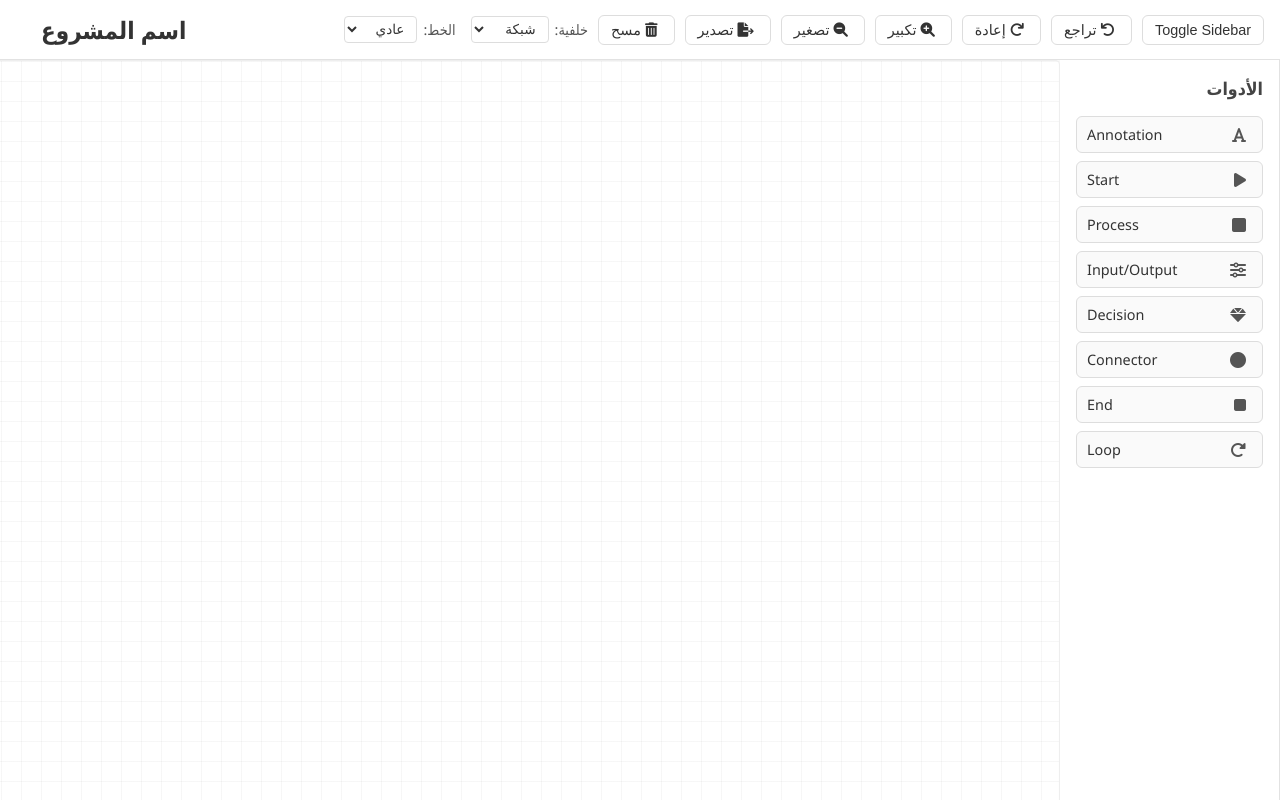
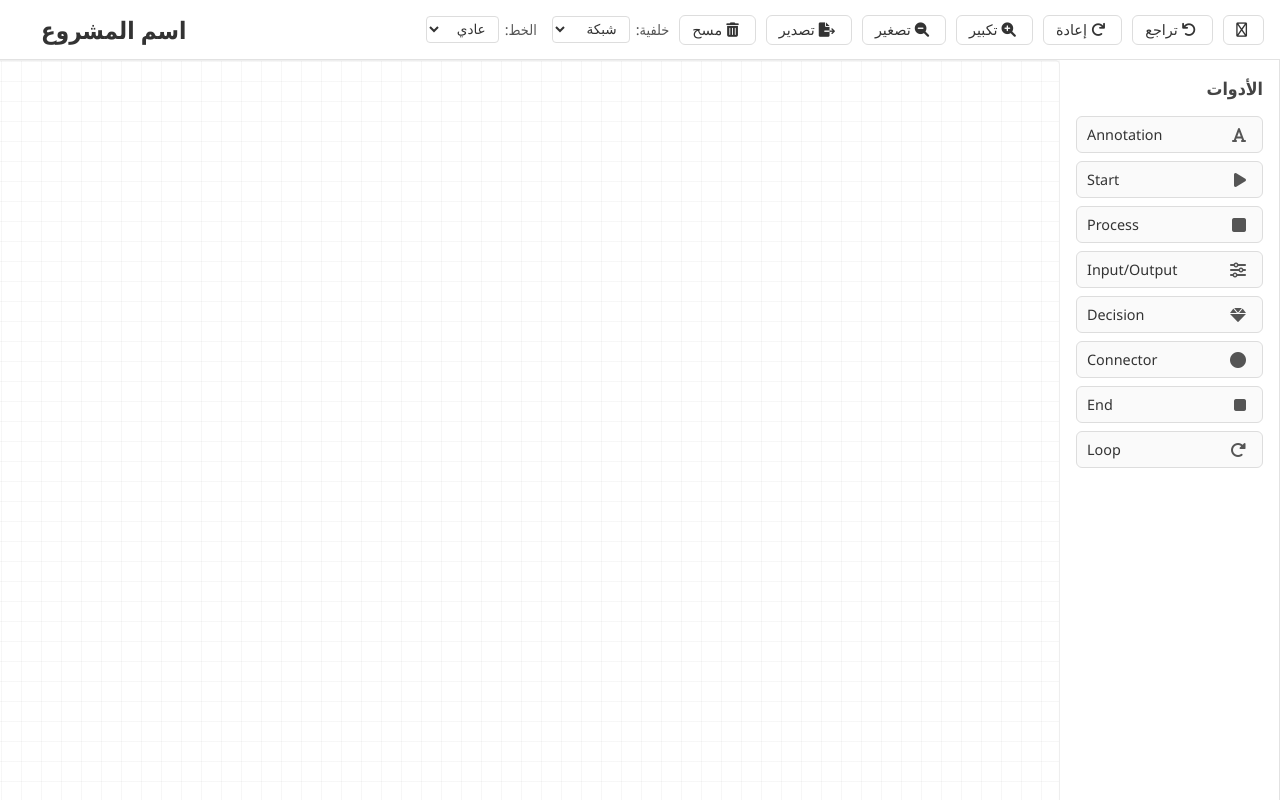
Before and after one commit to ahmedalbardisi/Flowchart, a plain HTML site: page index.html in a window 1280 px wide. Drawn offline with Linux system fonts and the light colour scheme.

Commit message:
Update index.html

```diff
--- a/index.html
+++ b/index.html
@@ -13,7 +13,7 @@
   <body>
     <header>
       <div class="toolbar">
-        <button class="sidebar-toggle">Toggle Sidebar</button>
+        <button class="sidebar-toggle"><i class="fa-regular fa-bars"></i></button>
 
         <button id="undoBtn"><i class="fas fa-undo"></i> تراجع</button>
         <button id="redoBtn"><i class="fas fa-redo"></i> إعادة</button>
@@ -23,7 +23,6 @@
         </button>
         <button id="exportBtn"><i class="fas fa-file-export"></i> تصدير</button>
         <button id="clearBtn"><i class="fas fa-trash-alt"></i> مسح</button>
-        <!-- إضافة في index.html ضمن قسم .toolbar -->
         <div class="style-controls">
           <div class="control-group">
             <label>خلفية:</label>
```
